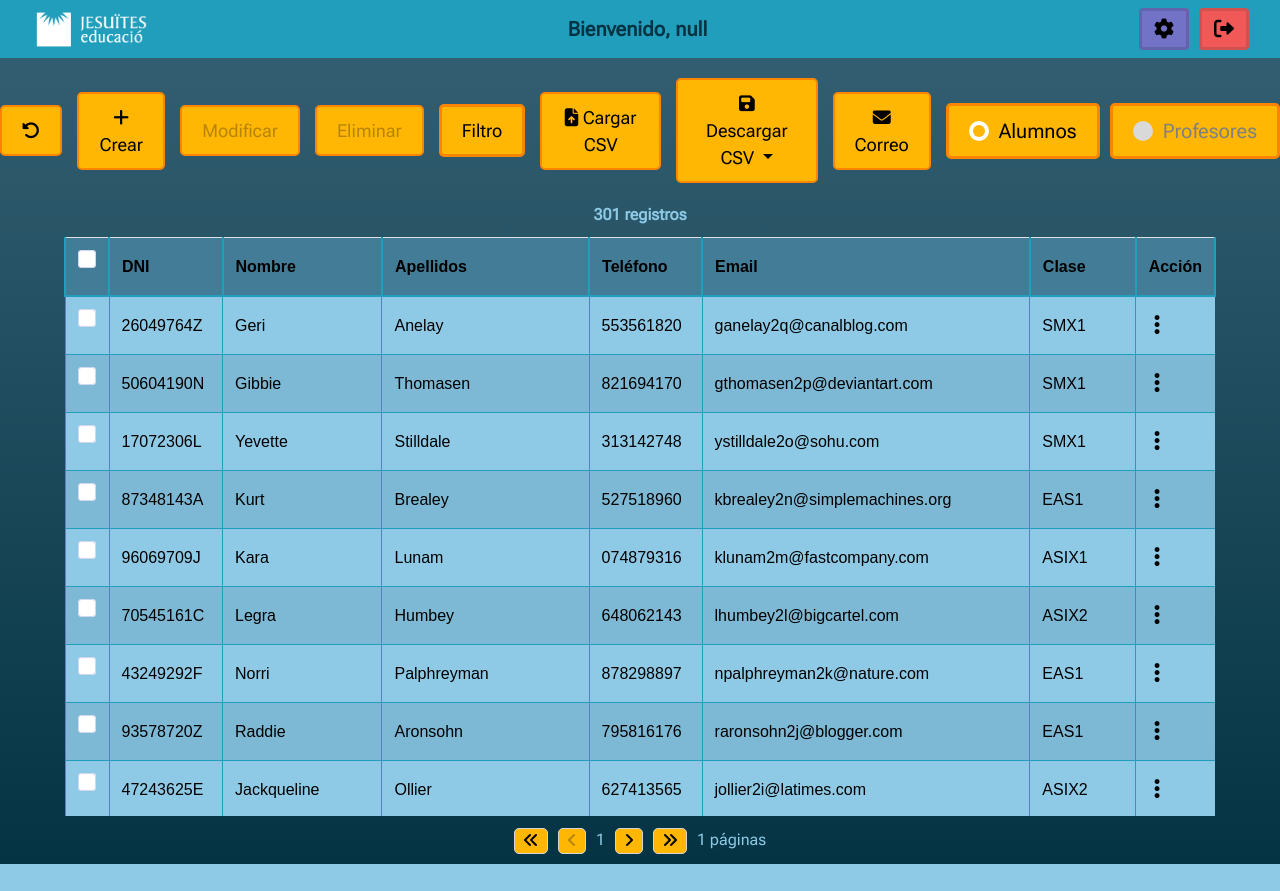
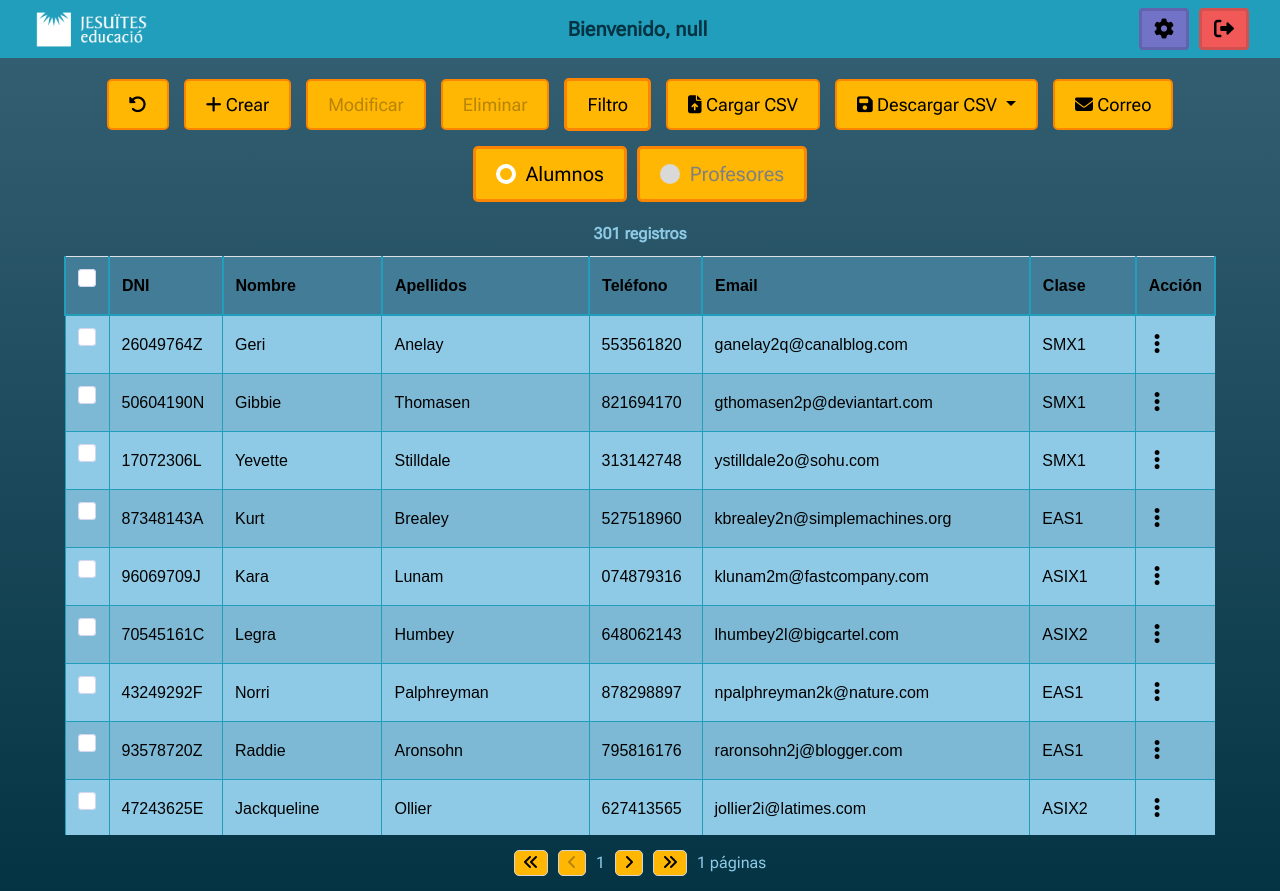
Before and after one commit to CarlosGLOZ/Proyecto-Transversal, a PHP site: page /view/index.php in a window 1280 px wide. Before the commit the page ends 864 px from the top, so only its background shows below. Run offline with PHP 8.4, Linux system fonts and the light colour scheme; the visitor is signed in with stand-in values (Sample User, id 1); data comes from the database, SQL or seed files in the repository; some libraries are stand-ins or nearby versions.

Commit message:
23-05-2022 13:15

```diff
--- a/css/index.css
+++ b/css/index.css
@@ -140,7 +140,6 @@
 
 
 body {
-    background: linear-gradient(180deg, rgba(54,97,116,1) 0%, rgba(4,52,68,1) 100%);
     font-family: 'Roboto Flex', sans-serif;
     color: rgb(142, 202, 230) !important;
     height: 100vh !important;
@@ -148,6 +147,12 @@
 
 body.swal2-height-auto {
     height: 100vh !important;
+}
+
+.crud-content  {
+    background: linear-gradient(180deg, rgba(54,97,116,1) 0%, rgba(4,52,68,1) 100%);
+    height: fit-content;
+    min-height: 100vh;
 }
 
 nav.navbar {
@@ -375,8 +380,9 @@
     padding: 0px 8px;
 }
 
-.crear-container {
+.opciones-crud-container {
     display: flex;
+    flex-wrap: wrap;
     justify-content: center;
     align-items: center;
     gap: 15px;
@@ -385,12 +391,14 @@
 
 
 .page-buttons {
-    position: absolute;
     width: 100%;
     bottom: 10px;
     display: flex;
     justify-content: center;
+    align-items: center;
     gap: 10px;
+    height: fit-content;
+    padding: 15px 0px;
 }
 
 .page-buttons button {
--- a/js/utils.js
+++ b/js/utils.js
@@ -209,8 +209,8 @@
 export function changeDataVisualizationScope() {
     let dataScope = document.querySelector('input[name="datos-scope"]:checked').value;
     localStorage.setItem('data_scope', dataScope)
+    changeFilterInputs()
     asyncShow();
-    changeFilterInputs()
     displayLocalFilter()
 }
 
--- a/proc/mostrar_alu.php
+++ b/proc/mostrar_alu.php
@@ -110,7 +110,7 @@
 
 <?php
 if ($admin) {
-    echo "<th>Acción</th>";
+    echo "<th class='header-accion'>Acción</th>";
 }
 ?>
 
@@ -120,7 +120,7 @@
 foreach ($alumnos as $alumno) {
     ?>
     <tr>
-        <td>
+        <td class="column-check">
             <label class="checkbox bounce">
                 <input onClick="checkCheckedCheckboxes()" type="checkbox" name='alumno' value="<?php echo $alumno['id_alumne']; ?>"/>
                 <svg viewBox="0 0 21 21">
@@ -129,17 +129,17 @@
             </label>
         </td>
 
-        <td><?php echo $alumno['dni_alu']; ?></td>
-        <td><?php echo $alumno['nom_alu']; ?></td>
-        <td><?php echo $alumno['cognoms_alu']; ?></td>
-        <td><?php echo $alumno['telf_alu']; ?></td>
-        <td><?php echo $alumno['email_alu']; ?></td>
-        <td><?php echo $alumno['codi_classe']; ?></td>
+        <td class="column-dni"><?php echo $alumno['dni_alu']; ?></td>
+        <td class="column-nombre"><?php echo $alumno['nom_alu']; ?></td>
+        <td class="column-apellidos"><?php echo $alumno['cognoms_alu']; ?></td>
+        <td class="column-telefono"><?php echo $alumno['telf_alu']; ?></td>
+        <td class="column-correo"><?php echo $alumno['email_alu']; ?></td>
+        <td class="column-clase"><?php echo $alumno['codi_classe']; ?></td>
 
         <?php
             if ($admin) {
                 ?>
-                <td>
+                <td class="column-accion">
                     <div class="dropdown">
                         <button class="display-options" type="button" id="dropdownMenu2" data-toggle="dropdown" aria-haspopup="true" aria-expanded="false">
                             <i class="fa-solid fa-ellipsis-vertical fa-lg"></i>
--- a/view/index.php
+++ b/view/index.php
@@ -24,7 +24,7 @@
     <script type="module" src="../js/main.js"></script>
     <!-- MAIN CSS -->
     <link rel="stylesheet" href="../css/index.css">
-    <title>CRUD - Alumnos</title>
+    <title>Gestión Jesuites Educació</title>
 </head>
 <body>
     <?php
@@ -35,6 +35,8 @@
         $admin = $_SESSION['admin'];
 
     ?>
+
+    <div class="crud-content">
         <!-- NAVBAR -->
         <nav class="navbar navbar-expand-lg navbar-dark bg-dark">
             <div class="container-fluid">
@@ -46,9 +48,8 @@
                 </div>
             </div>
         </nav>
-
         <!-- OPCIONES -->
-    <div class="crear-container">
+        <div class="opciones-crud-container">
             <button onClick="asyncShow()" class="btn-style button-style animated-button" role="button" aria-disabled="true"><i class="fa-solid fa-rotate-left"></i></button>
             <?php
                 if ($admin) {
@@ -122,6 +123,7 @@
             <button class="paginacion" id="end-page-button" onClick="changePage('end')"><i class="fa-solid fa-angles-right"></i></button>
             <span id="num-pages">12 páginas</span>
         </div>
+    </div>
 
 </body>
 </html>
```
Also changed, not shown: other parts of css/index.css (+59 -0 lines). Lines whose indentation alone changed are shown as unchanged.
